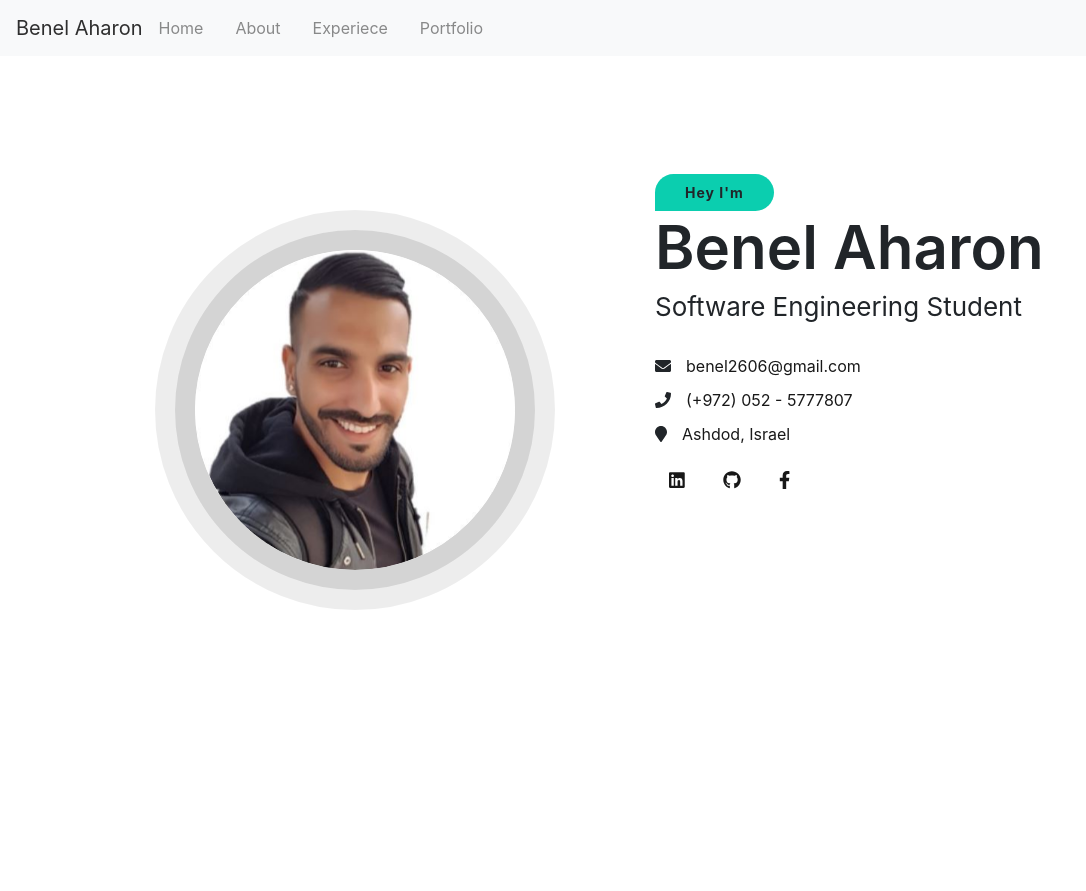
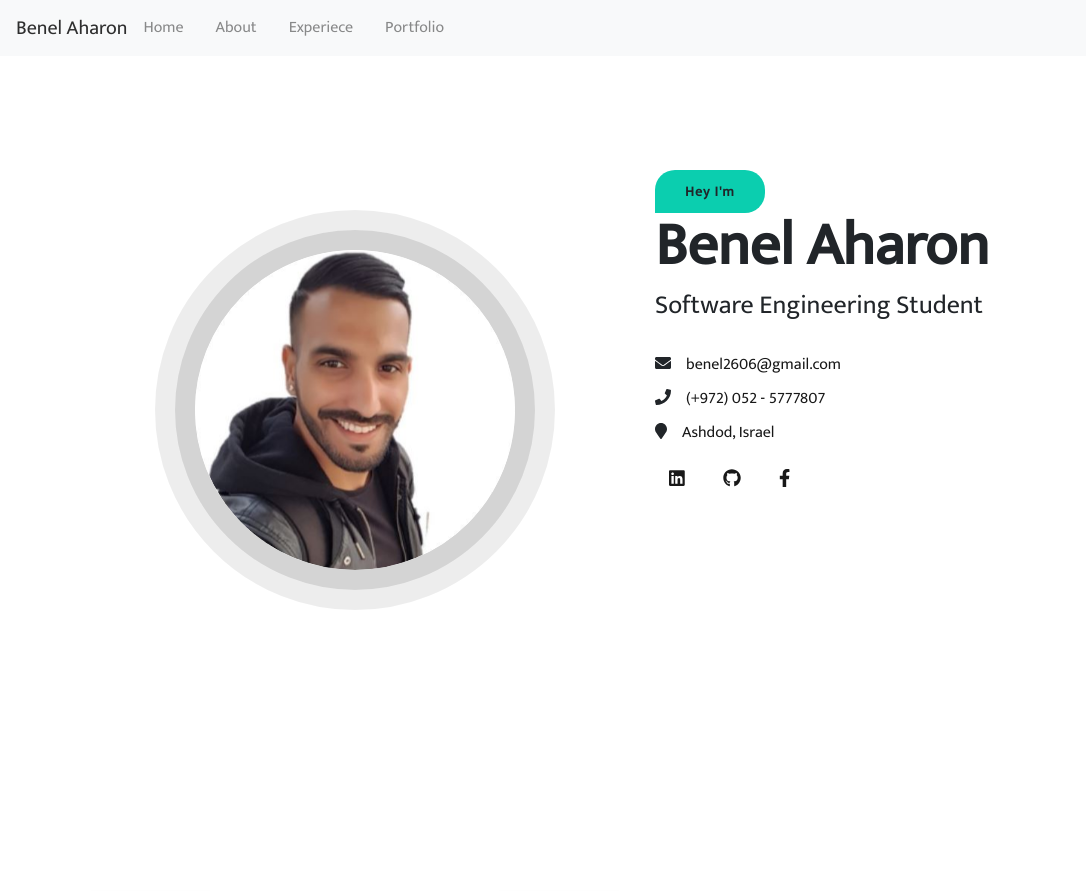
Before and after one commit to benel2606/MyPersonalSite, a React (Create React App) app: page / in a window 1280 px wide. Shown: the top 891 px of the page, without its empty margins (0-1086 px from the left). Built offline with nearby package versions, Linux system fonts and the light colour scheme.

Commit message:
edit fonts

```diff
--- a/public/index.html
+++ b/public/index.html
@@ -7,6 +7,7 @@
 
     <link rel="stylesheet" href="https://maxcdn.bootstrapcdn.com/bootstrap/4.4.1/css/bootstrap.min.css"
       integrity="sha384-Vkoo8x4CGsO3+Hhxv8T/Q5PaXtkKtu6ug5TOeNV6gBiFeWPGFN9MuhOf23Q9Ifjh" crossorigin="anonymous" />
+
 
     <meta name="viewport" content="width=device-width, initial-scale=1" />
     <meta name="theme-color" content="#000000" />
@@ -26,7 +27,7 @@
       work correctly both with client-side routing and a non-root public URL.
       Learn how to configure a non-root public URL by running `npm run build`.
     -->
-    <title>React App</title>
+    <title>Benel Aharon</title>
   </head>
 
   <body>
--- /dev/null
+++ b/src/App.css
@@ -0,0 +1,5 @@
+@import url('https://fonts.googleapis.com/css2?family=Mukta&display=swap');
+
+body {
+    font-family: 'Mukta', sans-serif;
+}
--- a/src/App.js
+++ b/src/App.js
@@ -1,4 +1,5 @@
 import React from "react";
+import "./App.css";
 import MainInfoContainer from "./components/Home/MainInfo/MainInfoContainer";
 import AboutContainer from "./components/About/AboutContainer";
 import ExperienceConatiner from "./components/Experience/ExperienceContainer";
--- a/src/components/About/AboutContainer.css
+++ b/src/components/About/AboutContainer.css
@@ -2,6 +2,12 @@
     padding: 60px 0;
     padding-top: 100px;
 
+}
+
+.about-title {
+    font-size: 30px;
+    line-height: 40px;
+    font-weight: bold;
 }
 
 p {
--- a/src/components/About/AboutContainer.js
+++ b/src/components/About/AboutContainer.js
@@ -13,7 +13,7 @@ const AboutContainer = () => {
           </div>
           <div className="col-sm-12 col-md-6">
             <div className="about-inner">
-              <h2>About Me</h2>
+              <h2 className="about-title">About Me</h2>
               <p>
                 Hey, I’m Benel, Fourth-year Software Engineering Student.
                 Experience in the development of undergraduate studies. Love
```
